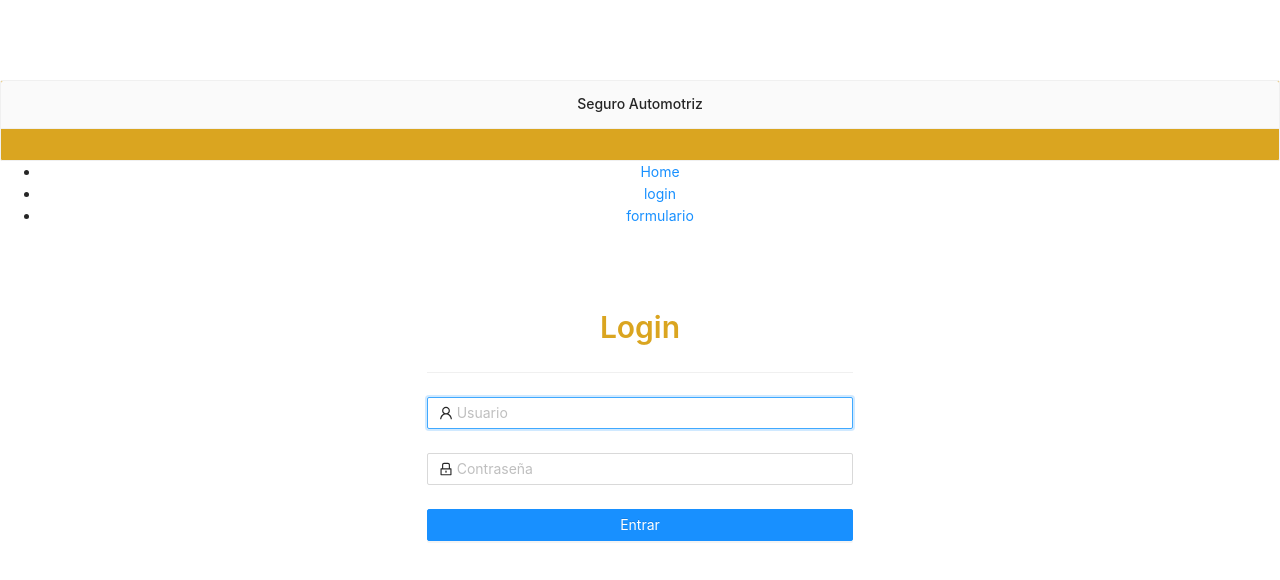
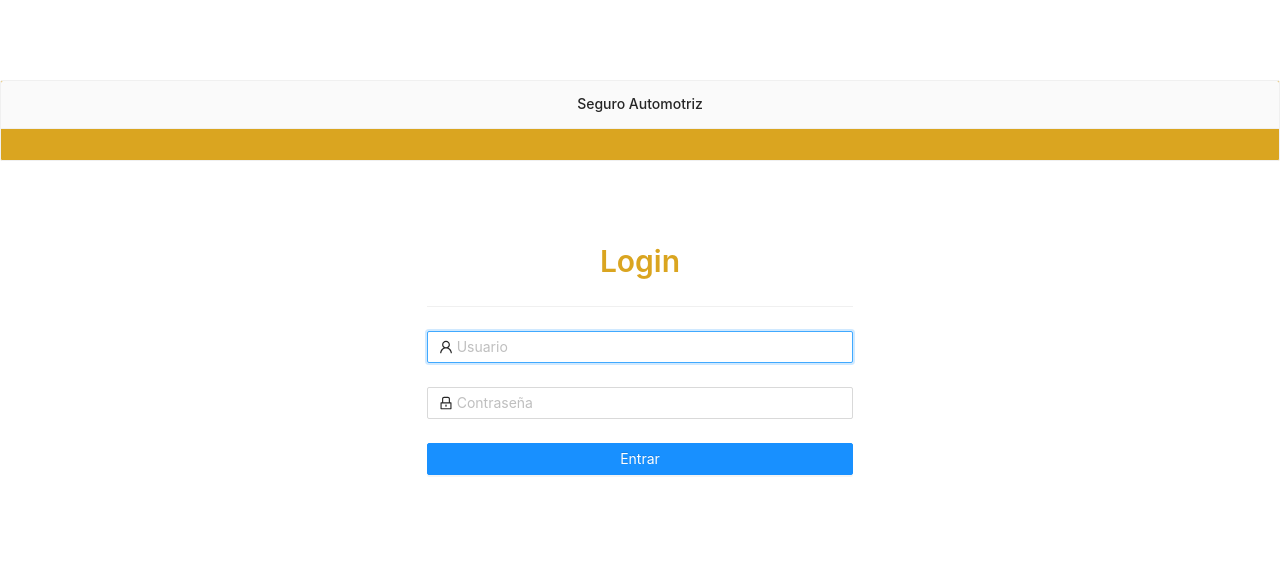
Before and after one commit to tsubasaNicolas/taller, a React (Create React App) app: page /login in a window 1280 px wide. Shown: the top 580 px of the page. Built offline with nearby package versions, Linux system fonts and the light colour scheme.

Commit message:
configuracion login

```diff
--- a/src/App.css
+++ b/src/App.css
@@ -7,3 +7,6 @@
   width: 100%;
   background-color: lightseagreen;
 }
+li {
+  text-decoration: "none";
+}
--- a/src/routers/AppRouter.js
+++ b/src/routers/AppRouter.js
@@ -34,7 +34,7 @@ const AppRouter = () => {
         }
       ></Card>
       <div>
-        <nav>
+        {/* <nav>
           <ul>
             {!auth.isLogged() && (
               <>
@@ -50,7 +50,17 @@ const AppRouter = () => {
               </>
             )}
           </ul>
-        </nav>
+        </nav> */}
+
+        {!auth.isLogged() && (
+          <div style={{ display: "none" }}>
+            <Link to="/">Home</Link>
+
+            <Link to="/login">login</Link>
+
+            <Link to="/formulario">formulario</Link>
+          </div>
+        )}
 
         <Switch>
           <PrivateRoute exact path="/formulario" component={Formulario} />
```
